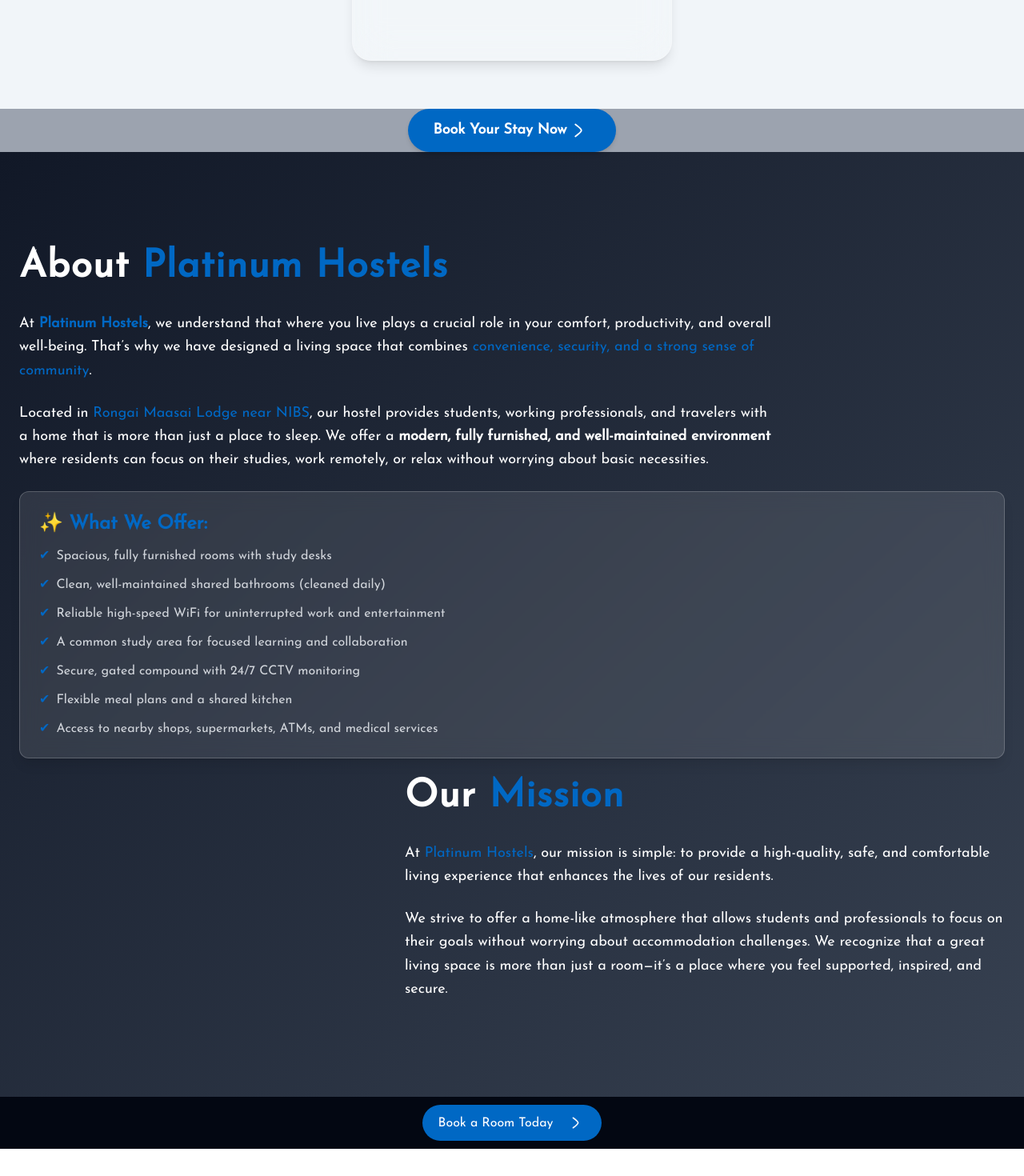
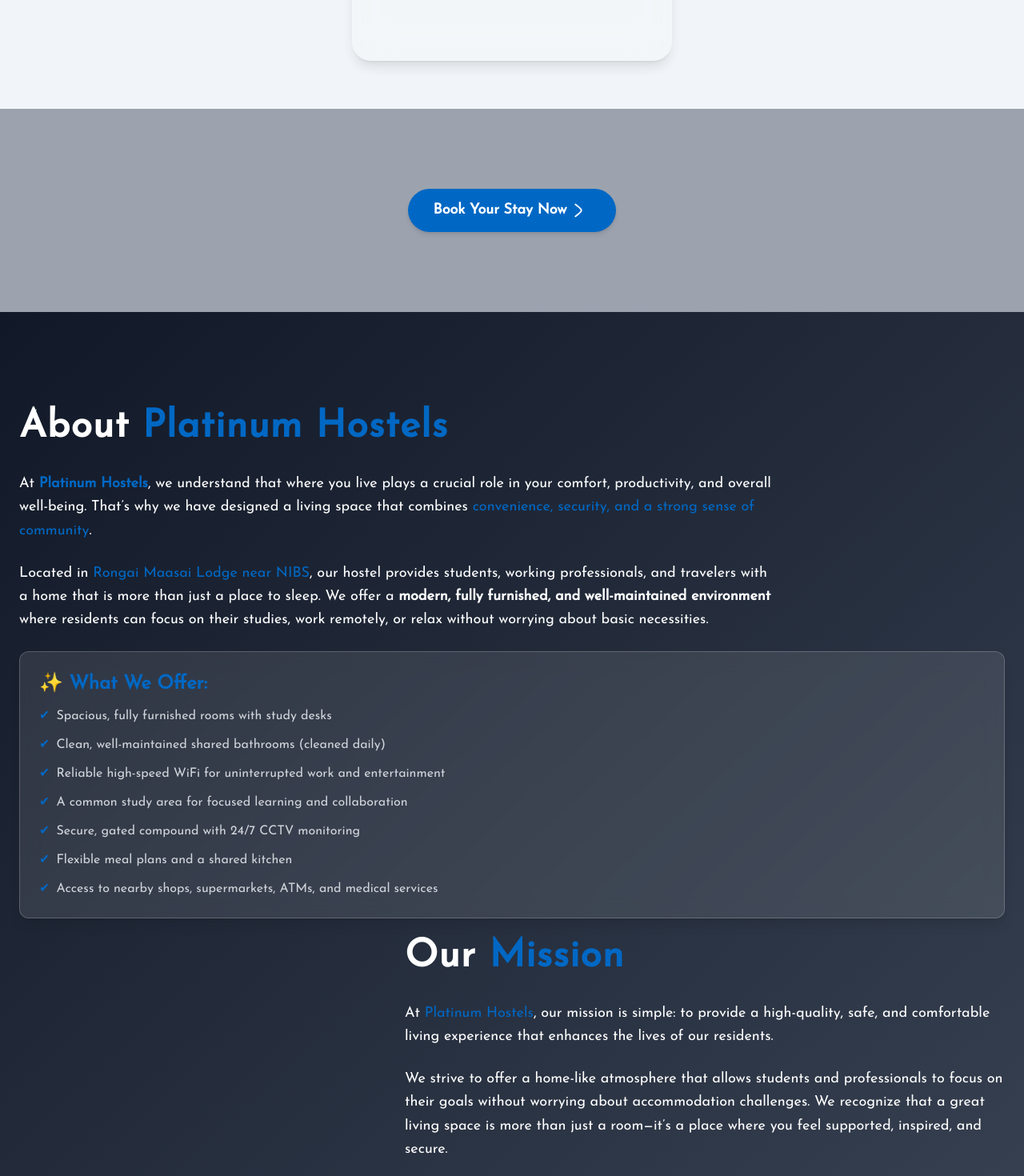
Before and after one commit to Muhol/Platinums-Hostels, a Next.js app: page / in a window 1280 px wide. Shown: the part 2240-3710 px from the top of the page at 80% size. Built offline with nearby package versions, Linux system fonts and the light colour scheme; a web font is replaced by a local one.

Commit message:
few changes

```diff
--- a/src/app/page.tsx
+++ b/src/app/page.tsx
@@ -16,7 +16,7 @@
       <WhyChooseUs/>
       </section>
       {/* Call to Action */}
-      <section className="bg-gray-400 py-[60] w-screen">
+      <section className="bg-gray-400 py-[100px] w-screen">
         <div className=" flex justify-center">
           <button className="flex gap-[20] items-center hover:bg-light_green bg-blue text-white font-semibold px-8 py-3 rounded-full text-lg shadow-md transition-all duration-200 ">
             <p> Book Your Stay Now </p><Image src={"/icons/arrow-right.svg"} alt="" height={30} width={30}/>
@@ -27,7 +27,7 @@
       <AboutUs/>
       </section>
       {/* Call to Action */}
-      <section className="bg-gray-950 py-[60] w-screen flex justify-center" >
+      <section className="bg-gray-950 w-screen flex justify-center py-[100px]" >
       <motion.button
         initial={{ y: 20, opacity: 0 }}
         animate={{ y: 0, opacity: 1 }}
```
